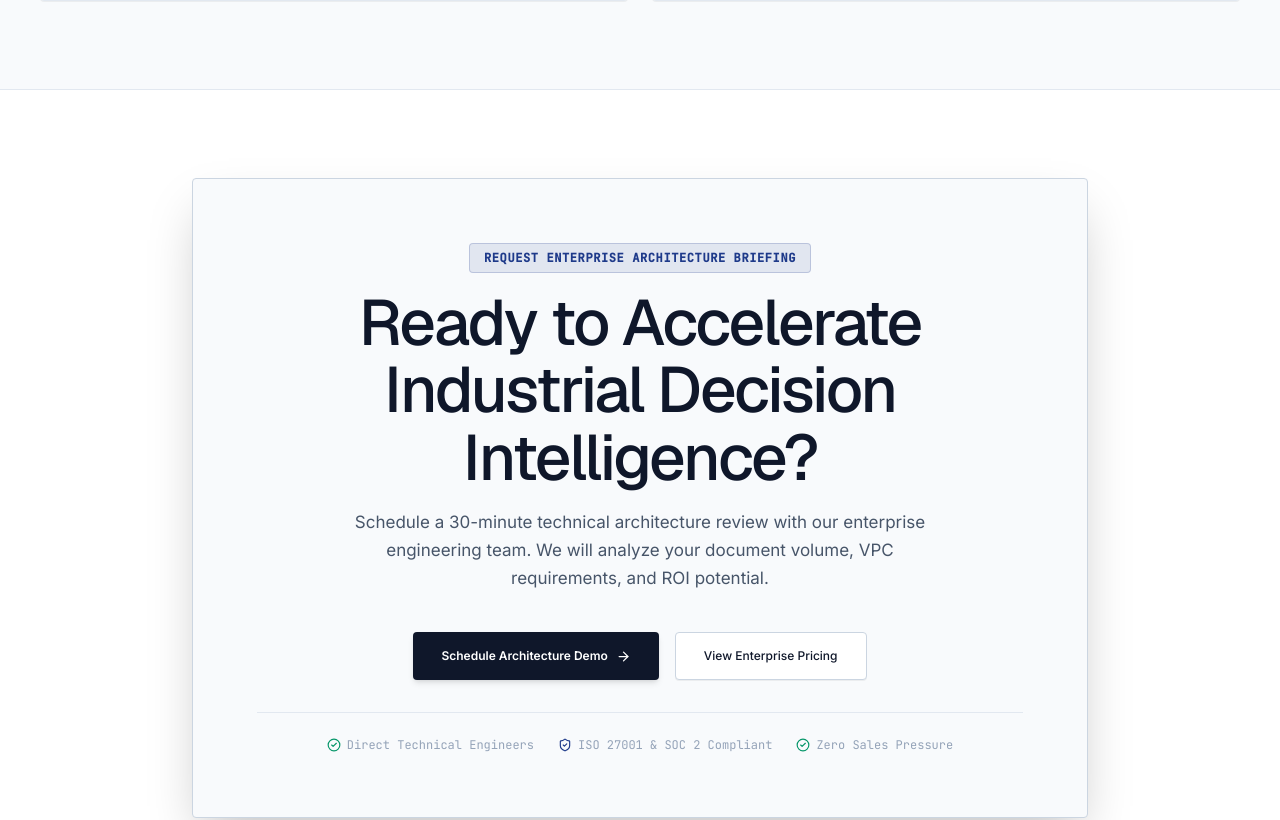
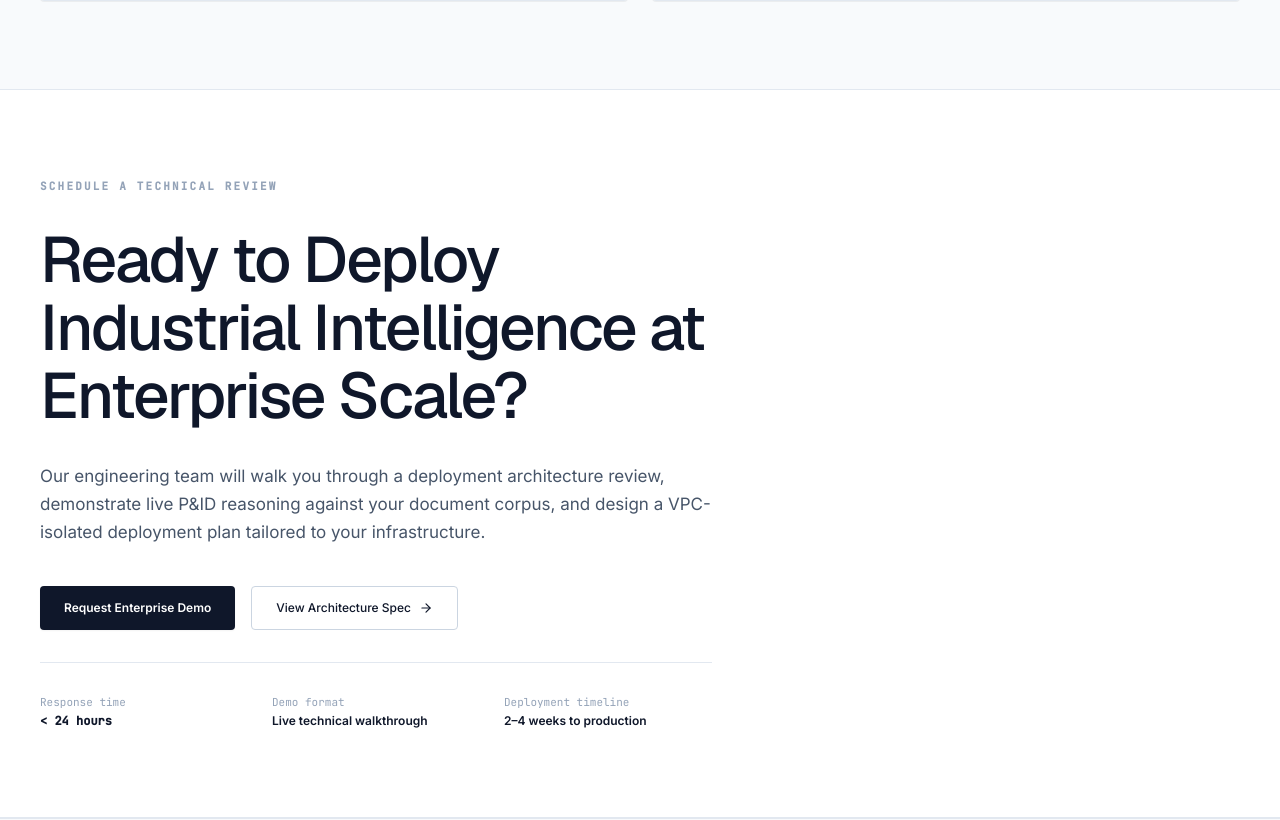
Before and after one commit to Musa-Qureshi-01/Athleia, a Next.js app in the folder client/: page / in a window 1280 px wide. Shown: the part 3452-4272 px from the top of the page. Built offline with nearby package versions, Linux system fonts and the light colour scheme.

Commit message:
style(landing): update DemoCTASection layout to match user screenshot specification with left-aligned headline and 3 metadata columns

```diff
--- a/client/sections/DemoCTASection.tsx
+++ b/client/sections/DemoCTASection.tsx
@@ -2,34 +2,47 @@
 
 import { motion } from "framer-motion";
 import Link from "next/link";
-import { ArrowRight, Bot, ShieldCheck, CheckCircle2 } from "lucide-react";
+import { ArrowRight } from "lucide-react";
 
 export function DemoCTASection() {
   return (
-    <section className="section-spacing border-b border-border-subtle bg-bg-primary relative overflow-hidden">
-      {/* Background Accent Glow */}
-      <div className="absolute inset-0 bg-[radial-gradient(circle_at_center,_var(--tw-gradient-stops))] from-accent/10 via-transparent to-transparent pointer-events-none" />
+    <section className="section-spacing border-b border-border-subtle bg-bg-primary">
+      <div className="container-editorial">
+        <div className="max-w-3xl space-y-8">
 
-      <div className="container-editorial relative z-10">
-        <div className="p-10 lg:p-16 rounded-sm border border-border-strong bg-bg-secondary shadow-2xl relative overflow-hidden text-center max-w-4xl mx-auto space-y-8">
+          {/* Top Monospace Label */}
+          <motion.div
+            initial={{ opacity: 0, y: 12 }}
+            whileInView={{ opacity: 1, y: 0 }}
+            viewport={{ once: true }}
+            transition={{ duration: 0.4 }}
+          >
+            <span className="text-[11px] font-mono uppercase tracking-[0.2em] text-text-tertiary font-semibold block">
+              SCHEDULE A TECHNICAL REVIEW
+            </span>
+          </motion.div>
 
+          {/* Large Left-Aligned Headline */}
           <motion.div
             initial={{ opacity: 0, y: 16 }}
             whileInView={{ opacity: 1, y: 0 }}
             viewport={{ once: true }}
-            transition={{ duration: 0.5 }}
-            className="space-y-4"
+            transition={{ duration: 0.5, delay: 0.1 }}
           >
-            <span className="px-3.5 py-1.5 rounded-sm text-xs font-mono font-semibold bg-accent/10 text-accent border border-accent/20 uppercase tracking-wider inline-block">
-              Request Enterprise Architecture Briefing
-            </span>
+            <h2 className="text-display text-text-primary leading-[1.12] tracking-tight max-w-2xl">
+              Ready to Deploy Industrial Intelligence at Enterprise Scale?
+            </h2>
+          </motion.div>
 
-            <h2 className="text-display text-text-primary leading-tight max-w-2xl mx-auto">
-              Ready to Accelerate Industrial Decision Intelligence?
-            </h2>
-
-            <p className="text-body-lg text-text-secondary max-w-xl mx-auto leading-relaxed">
-              Schedule a 30-minute technical architecture review with our enterprise engineering team. We will analyze your document volume, VPC requirements, and ROI potential.
+          {/* Description Paragraph */}
+          <motion.div
+            initial={{ opacity: 0, y: 16 }}
+            whileInView={{ opacity: 1, y: 0 }}
+            viewport={{ once: true }}
+            transition={{ duration: 0.5, delay: 0.2 }}
+          >
+            <p className="text-body-lg text-text-secondary leading-relaxed max-w-2xl">
+              Our engineering team will walk you through a deployment architecture review, demonstrate live P&amp;ID reasoning against your document corpus, and design a VPC-isolated deployment plan tailored to your infrastructure.
             </p>
           </motion.div>
 
@@ -38,40 +51,48 @@ export function DemoCTASection() {
             initial={{ opacity: 0, y: 16 }}
             whileInView={{ opacity: 1, y: 0 }}
             viewport={{ once: true }}
-            transition={{ duration: 0.5, delay: 0.15 }}
-            className="flex flex-wrap items-center justify-center gap-4 pt-2"
+            transition={{ duration: 0.5, delay: 0.3 }}
+            className="flex flex-wrap items-center gap-4 pt-2"
           >
             <Link
               href="/contact"
-              className="inline-flex items-center gap-2 h-12 px-7 rounded-sm text-xs font-semibold bg-text-primary text-bg-primary hover:opacity-90 transition-opacity shadow-md group"
+              className="inline-flex items-center justify-center h-11 px-6 rounded-sm text-xs font-semibold bg-text-primary text-bg-primary hover:opacity-90 transition-opacity shadow-xs"
             >
-              <span>Schedule Architecture Demo</span>
-              <ArrowRight size={15} className="group-hover:translate-x-1 transition-transform" />
+              <span>Request Enterprise Demo</span>
             </Link>
 
             <Link
               href="/pricing"
-              className="inline-flex items-center gap-2 h-12 px-7 rounded-sm text-xs font-medium text-text-primary border border-border-strong bg-bg-primary hover:bg-bg-secondary transition-colors shadow-2xs"
+              className="inline-flex items-center justify-center gap-2 h-11 px-6 rounded-sm text-xs font-medium text-text-primary border border-border-strong bg-transparent hover:bg-bg-secondary transition-colors"
             >
-              <span>View Enterprise Pricing</span>
+              <span>View Architecture Spec</span>
+              <ArrowRight size={14} />
             </Link>
           </motion.div>
 
-          {/* Guarantee Badges */}
-          <div className="pt-6 border-t border-border-subtle flex flex-wrap items-center justify-center gap-6 text-xs font-mono text-text-tertiary">
-            <div className="flex items-center gap-1.5">
-              <CheckCircle2 size={14} className="text-status-verified" />
-              <span>Direct Technical Engineers</span>
+          {/* Horizontal Divider Line & 3 Metadata Columns */}
+          <motion.div
+            initial={{ opacity: 0, y: 16 }}
+            whileInView={{ opacity: 1, y: 0 }}
+            viewport={{ once: true }}
+            transition={{ duration: 0.5, delay: 0.4 }}
+            className="pt-8 border-t border-border-subtle grid grid-cols-1 sm:grid-cols-3 gap-6 text-xs max-w-2xl"
+          >
+            <div className="flex flex-col gap-1">
+              <span className="text-[11px] font-mono text-text-tertiary">Response time</span>
+              <span className="font-semibold text-text-primary text-xs font-mono">&lt; 24 hours</span>
             </div>
-            <div className="flex items-center gap-1.5">
-              <ShieldCheck size={14} className="text-accent" />
-              <span>ISO 27001 &amp; SOC 2 Compliant</span>
+
+            <div className="flex flex-col gap-1">
+              <span className="text-[11px] font-mono text-text-tertiary">Demo format</span>
+              <span className="font-semibold text-text-primary text-xs">Live technical walkthrough</span>
             </div>
-            <div className="flex items-center gap-1.5">
-              <CheckCircle2 size={14} className="text-status-verified" />
-              <span>Zero Sales Pressure</span>
+
+            <div className="flex flex-col gap-1">
+              <span className="text-[11px] font-mono text-text-tertiary">Deployment timeline</span>
+              <span className="font-semibold text-text-primary text-xs">2–4 weeks to production</span>
             </div>
-          </div>
+          </motion.div>
 
         </div>
       </div>
```
